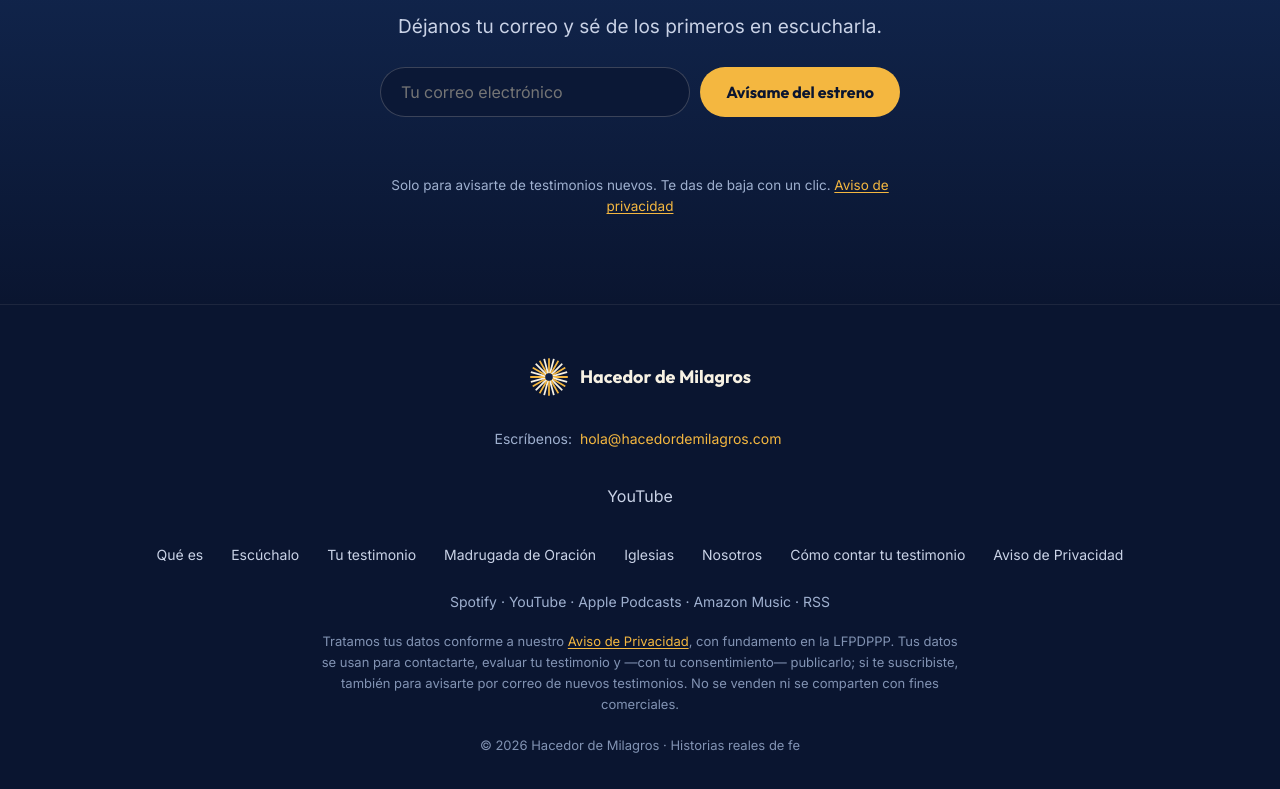
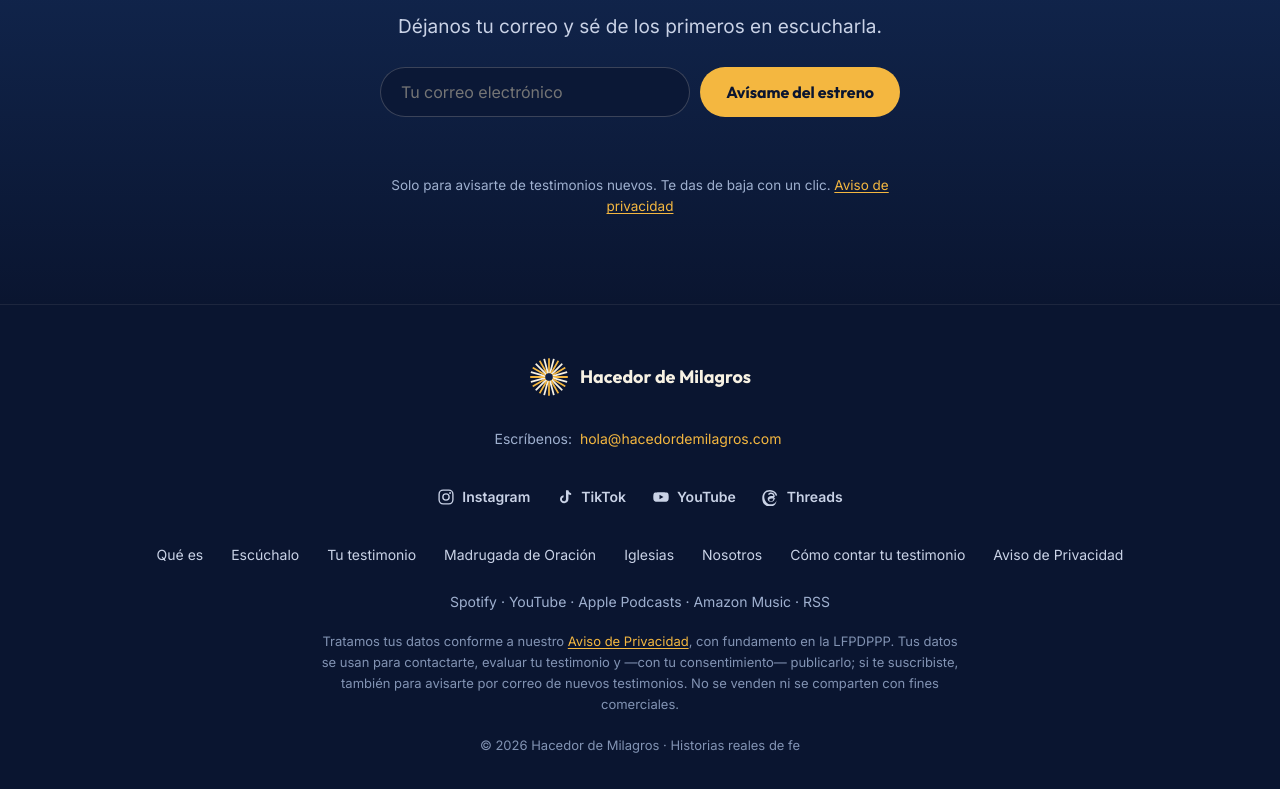
Before and after one commit to PabloAbiud/hacedor-de-milagros, a plain HTML site: page index.html in a window 1280 px wide. Shown: the part 6632-7421 px from the top of the page. Drawn offline with Linux system fonts and the light colour scheme.

Commit message:
Pie: agregar redes sociales (Instagram, TikTok, YouTube, Threads) con iconos
Co-Authored-By: Claude Opus 4.8 <noreply@anthropic.com>
Claude-Session: https://claude.ai/code/session_01X9jtMFXKrBhvHJQuf9wsaw

```diff
--- a/index.html
+++ b/index.html
@@ -215,7 +215,9 @@ footer{background:var(--deep);border-top:1px solid rgba(247,241,227,.08);padding
 .foot-links a:hover{color:var(--goldb)}
 .foot-links a,.foot-social a,.foot-plat a{display:inline-flex;align-items:center;min-height:44px;padding:0 4px}
 .foot-plat{color:var(--muted2);font-size:14px;margin-top:8px}
-.foot-social{display:flex;gap:16px;justify-content:center;margin:14px 0;color:var(--muted)}
+.foot-social{display:flex;flex-wrap:wrap;gap:18px;justify-content:center;margin:14px 0;color:var(--muted)}
+.foot-social a{gap:7px;font-size:14px;font-weight:600}
+.foot-social svg{width:18px;height:18px;flex:none}
 .foot-social a:hover{color:var(--goldb)}
 .foot-copy{color:#8293b3;font-size:13px;margin-top:20px}
 .notify-msg{font-size:15px;color:var(--cream);margin-top:12px;min-height:0}
@@ -489,7 +491,10 @@ footer{background:var(--deep);border-top:1px solid rgba(247,241,227,.08);padding
     <div class="foot-brand"><svg aria-hidden="true"><use href="#burst"/></svg> Hacedor de Milagros</div>
     <div class="foot-plat">Escríbenos: <a class="g" href="mailto:hola@hacedordemilagros.com">hola@hacedordemilagros.com</a></div>
     <div class="foot-social">
-      <a href="https://www.youtube.com/@podcasthacedordemilagros" target="_blank" rel="noopener">YouTube</a>
+      <a href="https://www.instagram.com/podcasthacedordemilagros/" target="_blank" rel="noopener" aria-label="Instagram"><svg viewBox="0 0 24 24" aria-hidden="true"><rect x="2.8" y="2.8" width="18.4" height="18.4" rx="5.4" fill="none" stroke="currentColor" stroke-width="1.8"/><circle cx="12" cy="12" r="4.2" fill="none" stroke="currentColor" stroke-width="1.8"/><circle cx="17.4" cy="6.6" r="1.25" fill="currentColor" stroke="none"/></svg><span>Instagram</span></a>
+      <a href="https://www.tiktok.com/@podcasthacedordemilagros" target="_blank" rel="noopener" aria-label="TikTok"><svg viewBox="0 0 24 24" aria-hidden="true"><path d="M16.5 3c.35 2.1 1.7 3.6 3.7 3.85V9.4c-1.3 0-2.55-.4-3.6-1.1v6.35c0 3.2-2.6 5.55-5.65 5.55S5.3 17.85 5.3 14.9c0-2.75 2.05-5 4.8-5.25v2.65c-1.25.25-2.2 1.2-2.2 2.6 0 1.5 1.2 2.7 2.7 2.7s2.7-1.2 2.7-2.75V3h3.2z" fill="currentColor" stroke="none"/></svg><span>TikTok</span></a>
+      <a href="https://www.youtube.com/@podcasthacedordemilagros" target="_blank" rel="noopener" aria-label="YouTube"><svg viewBox="0 0 24 24" aria-hidden="true"><path d="M22 8.2a3 3 0 0 0-2.1-2.12C18 5.55 12 5.55 12 5.55s-6 0-7.9.53A3 3 0 0 0 2 8.2 31.3 31.3 0 0 0 1.7 12 31.3 31.3 0 0 0 2 15.8a3 3 0 0 0 2.1 2.12c1.9.53 7.9.53 7.9.53s6 0 7.9-.53A3 3 0 0 0 22 15.8 31.3 31.3 0 0 0 22.3 12 31.3 31.3 0 0 0 22 8.2zM10 15.1V8.9l5.3 3.1-5.3 3.1z" fill="currentColor" stroke="none"/></svg><span>YouTube</span></a>
+      <a href="https://www.threads.com/@podcasthacedordemilagros" target="_blank" rel="noopener" aria-label="Threads"><svg viewBox="0 0 24 24" aria-hidden="true"><path d="M17.3 11.3c-.1-.05-.2-.1-.3-.14-.18-3.2-1.95-5.04-4.9-5.06-1.78-.01-3.27.73-4.18 2.1l1.64 1.12c.68-1 1.73-1.22 2.53-1.22h.03c1 .01 1.76.3 2.25.87.36.41.6.98.72 1.7-.9-.15-1.86-.19-2.9-.12-2.9.17-4.77 1.86-4.64 4.2.06 1.2.66 2.22 1.68 2.88.86.55 1.97.82 3.12.76 1.52-.08 2.72-.66 3.55-1.72.63-.8 1.03-1.85 1.2-3.16.72.43 1.25 1 1.54 1.68.5 1.17.53 3.08-1.03 4.64-1.36 1.36-3 1.95-5.48 1.97-2.75-.02-4.83-.9-6.18-2.6C3.48 15.76 3 13.88 3 12s.48-3.76 1.26-4.68C5.6 5.62 7.69 4.74 10.44 4.72c2.77.02 4.9.9 6.32 2.62.7.84 1.22 1.9 1.57 3.13l1.9-.5c-.42-1.52-1.08-2.83-1.98-3.9C16.4 3.9 13.77 2.8 10.45 2.78h-.01C7.13 2.8 4.5 3.9 2.75 6c-1.56 1.87-2.36 4.47-2.39 7.73v.01c.03 3.26.83 5.86 2.39 7.73 1.75 2.1 4.38 3.2 7.69 3.22h.01c2.94-.02 5.02-.79 6.73-2.5 2.24-2.24 2.17-5.05 1.43-6.78-.53-1.24-1.54-2.25-2.92-2.94zm-5 6.37c-1.27.07-2.6-.5-2.66-1.72-.05-.9.64-1.9 2.74-2.02.24-.01.48-.02.71-.02.76 0 1.48.07 2.13.21-.24 3.03-1.66 3.48-2.92 3.55z" fill="currentColor" stroke="none"/></svg><span>Threads</span></a>
     </div>
     <div class="foot-links">
       <a href="#que-es">Qué es</a>
```
